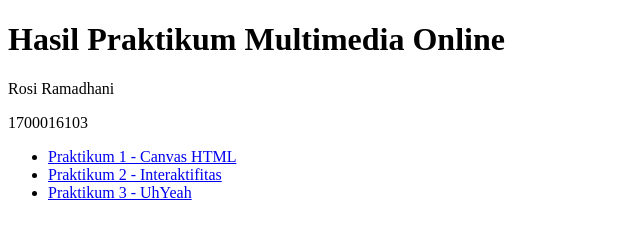
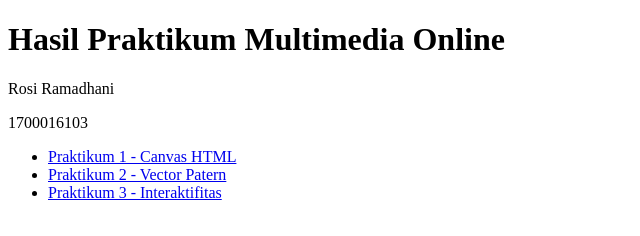
Before and after one commit to rsramadhani/Multimedia-Online, a plain HTML site: page index.html in a window 1280 px wide. Shown: the full height of the page, 0-640 px from the left. Drawn offline with Linux system fonts and the light colour scheme.

Commit message:
Update index.html

```diff
--- a/index.html
+++ b/index.html
@@ -12,9 +12,9 @@
 		<li> <a href = "Praktikum1.html">
 		Praktikum 1 - Canvas HTML </a> </li>
 		<li> <a href="Praktikum2.html">
-		 Praktikum 2 - Interaktifitas </a> </li>
+		 Praktikum 2 - Vector Patern </a> </li>
 		<li> <a href="Praktikum3.html">
-		 Praktikum 3 - UhYeah </a> </li>
+		 Praktikum 3 - Interaktifitas </a> </li>
 
 	</ul>
 
```
